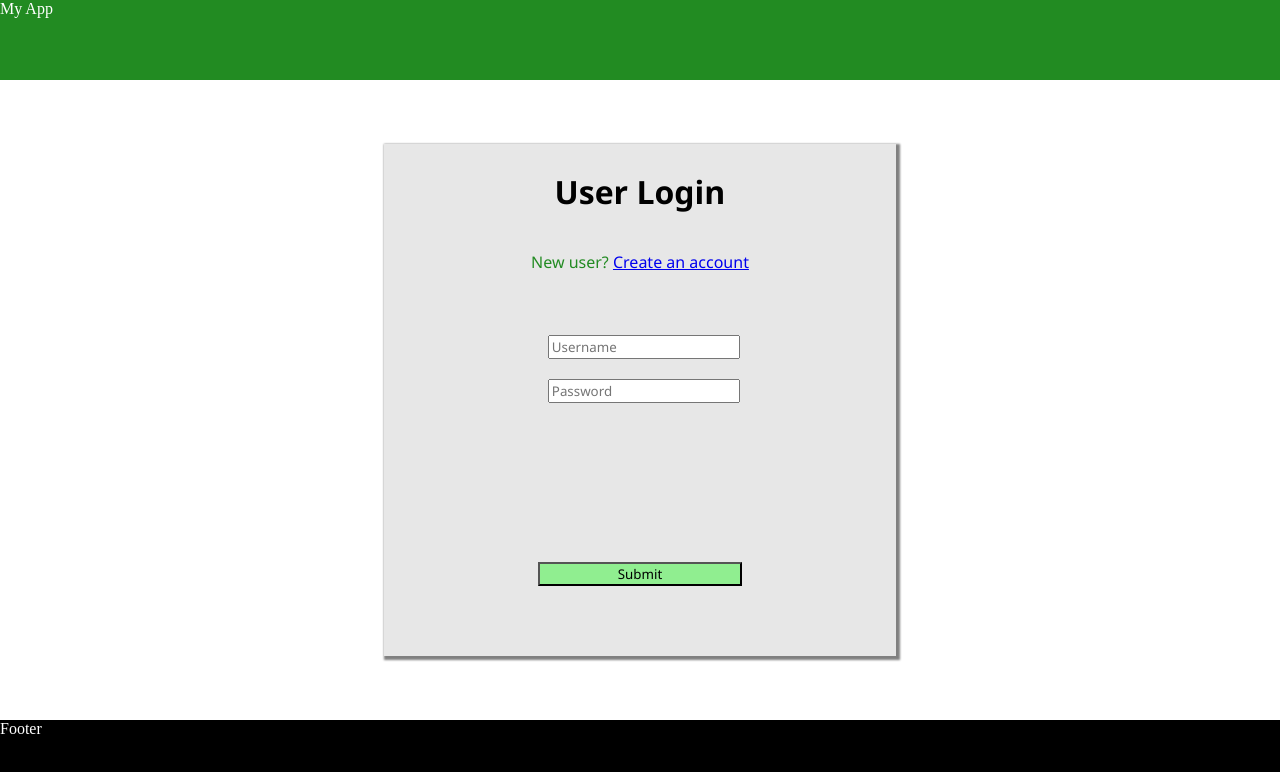
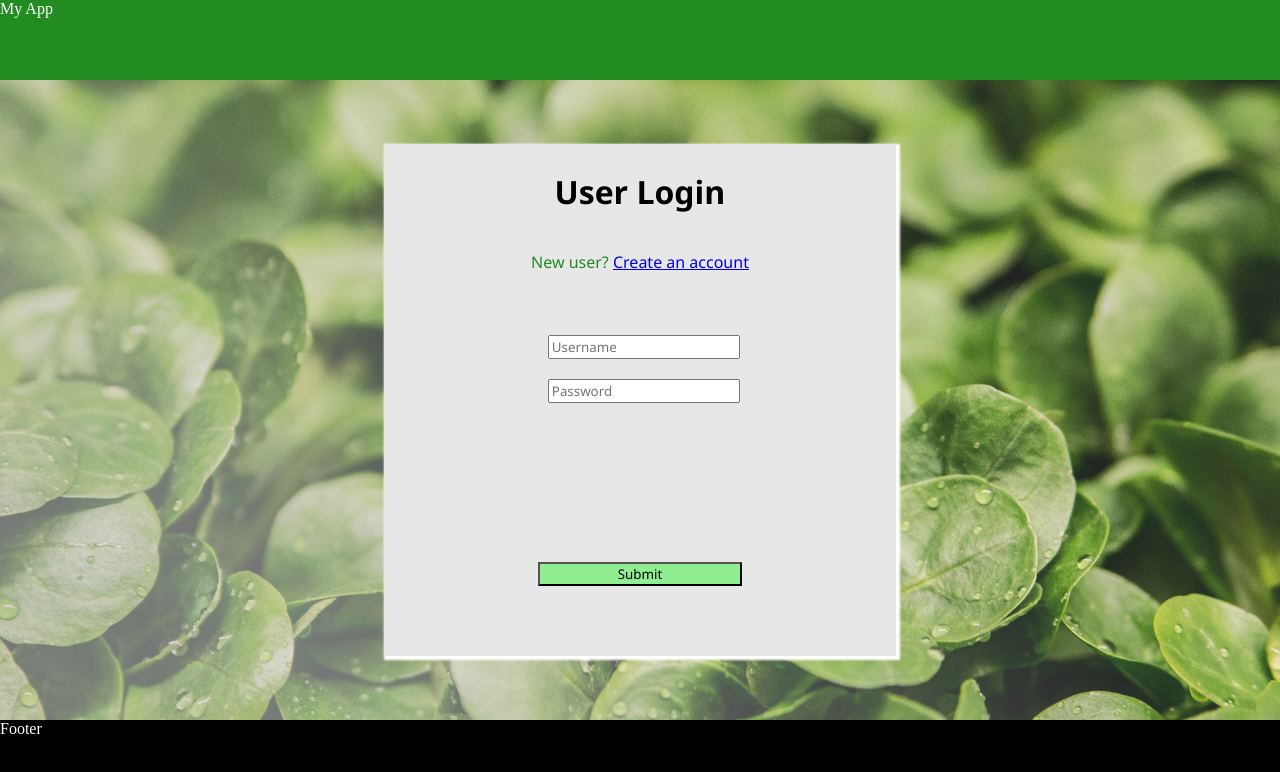
Before and after one commit to IanMcM89/phase-2-project, a React (Create React App) app: page /login in a window 1280 px wide. Shown: the top 772 px of the page. Built offline with nearby package versions, Linux system fonts and the light colour scheme.

Commit message:
Added lettuce background image to App main.

```diff
--- a/src/index.css
+++ b/src/index.css
@@ -20,6 +20,8 @@ body {
 }
 
 .App-main {
+  background-image: linear-gradient(45deg, rgba(196, 196, 196, 0.596) 22%, rgba(158, 158, 158, 0.205) 64%), url("/public/images/lettuce-background.jpg");
+  background-size: cover;
   display: flex;
   width: 100vw;
   height: 80vh;
@@ -27,6 +29,8 @@ body {
 }
 
 #App-login-main {
+  background-image: linear-gradient(45deg, rgba(196, 196, 196, 0.596) 22%, rgba(158, 158, 158, 0.205) 64%), url("/public/images/lettuce-background.jpg");
+  background-size: cover;
   display: flex;
   flex-direction: column;
   width: 100vw;
@@ -36,7 +40,7 @@ body {
 
 #App-login-form {
   background-color: rgb(231, 231, 231);
-  box-shadow: gray 2px 2px 2px 2px;
+  box-shadow: rgb(255, 255, 255) 2px 2px 2px 2px;
   font-family: 'Segoe UI', Tahoma, Geneva, Verdana, sans-serif;
   display: flex;
   flex-direction: column;
```
Also changed, not shown: public/images/lettuce-background.jpg (added).
